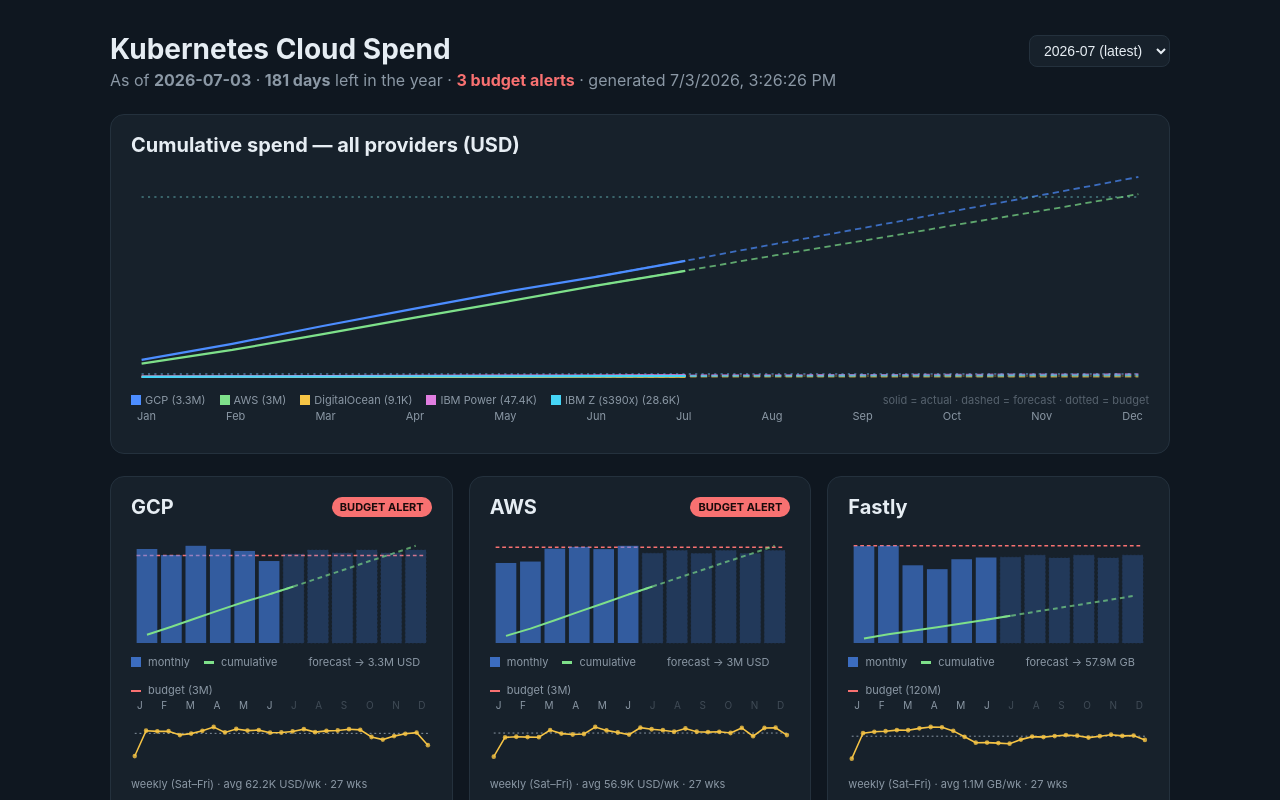
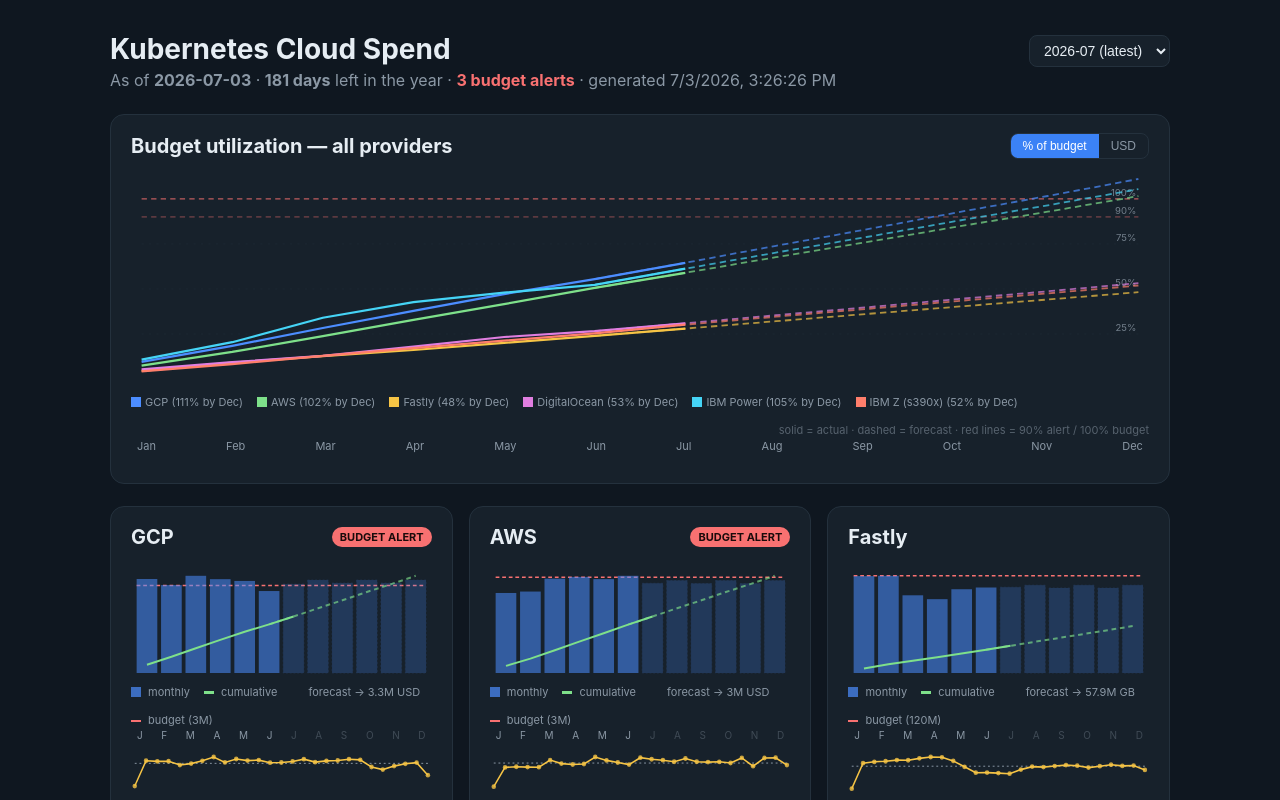
Before and after one commit to mfahlandt/k8s-cost, a React (Vite) app in the folder web/: page / in a window 1280 px wide. Shown: the top 800 px of the page. Built offline with nearby package versions, Linux system fonts and the light colour scheme.

Commit message:
web: comparison chart defaults to %-of-budget normalization with 90/100% lines, USD toggle

```diff
--- a/web/src/App.jsx
+++ b/web/src/App.jsx
@@ -213,6 +213,13 @@
         spread evenly (same approach as the old Excel) — the line is therefore
         flat within each month and steps at month boundaries.</dd>
 
+        <dt>Comparison chart (top)</dt>
+        <dd>Default view shows <code>cumulative spend ÷ annual budget</code> in %
+        — this makes big ($3M) and small ($17K) providers comparable and shows
+        who is burning budget fastest; crossing the 100% line before December
+        means overspend. Fastly's GB cap fits here too, since percentages are
+        unitless. Toggle to USD for absolute cumulative spend.</dd>
+
         <dt>Fastly</dt>
         <dd>Invoices are $0 under the committed contract, so we track{" "}
         <strong>bandwidth in GB</strong> instead; the "budget" is the contracted
@@ -319,42 +326,73 @@
   );
 }
 
-// ComparisonChart overlays every USD provider's cumulative line in one graph
-// (like the sheet's "Compare GCP & AWS"), with dashed forecast continuation.
+// ComparisonChart overlays every provider's cumulative trajectory in one graph.
+// Default mode normalizes to "% of annual budget" so small and large providers
+// are comparable (and Fastly's GB budget fits too — percentages are unitless);
+// the USD mode shows absolute cumulative spend for dollar providers.
 const COMPARE_COLORS = ["#4c8dff", "#7ee08a", "#f6c445", "#e07ee0", "#45d4f6", "#ff7e6b"];
 
 function ComparisonChart({ providers }) {
-  const usd = providers.filter((p) => (p.currency || "USD") === "USD" && p.series?.length);
-  if (usd.length < 2) return null;
+  const [mode, setMode] = useState("budget"); // "budget" | "usd"
+
+  const list =
+    mode === "budget"
+      ? providers.filter((p) => p.budget?.annualBudget > 0 && p.series?.length)
+      : providers.filter((p) => (p.currency || "USD") === "USD" && p.series?.length);
+  if (list.length < 2) return null;
 
   const W = 960, H = 220, PAD = 10;
-  const maxCum = Math.max(...usd.flatMap((p) => p.series.map((s) => s.cumulative)), 1);
+  const val = (p, s) =>
+    mode === "budget" ? (s.cumulative / p.budget.annualBudget) * 100 : s.cumulative;
+  const maxVal =
+    mode === "budget"
+      ? Math.max(...list.flatMap((p) => p.series.map((s) => val(p, s))), 110)
+      : Math.max(...list.flatMap((p) => p.series.map((s) => s.cumulative)), 1);
+
   const x = (i) => PAD + (i / 11) * (W - 2 * PAD);
-  const y = (v) => H - PAD - (v / maxCum) * (H - 2 * PAD);
+  const y = (v) => H - PAD - (v / maxVal) * (H - 2 * PAD);
 
   const compact = (v) =>
     new Intl.NumberFormat("en-US", { notation: "compact", maximumFractionDigits: 1 }).format(v);
 
+  const gridLines = mode === "budget" ? [25, 50, 75, 90, 100] : [];
+
   return (
     <section className="card compare">
-      <div className="card-head"><h2>Cumulative spend — all providers (USD)</h2></div>
+      <div className="card-head">
+        <h2>{mode === "budget" ? "Budget utilization — all providers" : "Cumulative spend — USD providers"}</h2>
+        <div className="mode-toggle">
+          <button className={mode === "budget" ? "on" : ""} onClick={() => setMode("budget")}>% of budget</button>
+          <button className={mode === "usd" ? "on" : ""} onClick={() => setMode("usd")}>USD</button>
+        </div>
+      </div>
       <div className="chart">
         <svg viewBox={`0 0 ${W} ${H}`} preserveAspectRatio="none" role="img"
-             aria-label="Cumulative spend comparison across providers">
-          {usd.map((p, pi) => {
+             aria-label="Cumulative comparison across providers">
+          {gridLines.map((g) => (
+            <g key={g}>
+              <line x1={PAD} x2={W - PAD} y1={y(g)} y2={y(g)}
+                    stroke={g >= 90 ? "var(--danger)" : "var(--line)"}
+                    strokeWidth={g === 100 ? 1.4 : 0.7}
+                    strokeDasharray={g >= 90 ? "5 4" : "2 5"}
+                    opacity={g >= 90 ? 0.75 : 0.6} />
+              <text x={W - PAD - 2} y={y(g) - 3} textAnchor="end" className="grid-label">{g}%</text>
+            </g>
+          ))}
+          {list.map((p, pi) => {
             const color = COMPARE_COLORS[pi % COMPARE_COLORS.length];
             const firstF = p.series.findIndex((s) => s.forecast);
             const actual = firstF === -1 ? p.series : p.series.slice(0, firstF + 1);
             const forecast = firstF === -1 ? [] : p.series.slice(Math.max(firstF - 1, 0));
             const toPts = (arr) =>
-              arr.map((s) => `${x(s.month - 1).toFixed(1)},${y(s.cumulative).toFixed(1)}`).join(" ");
+              arr.map((s) => `${x(s.month - 1).toFixed(1)},${y(val(p, s)).toFixed(1)}`).join(" ");
             return (
               <g key={p.provider} stroke={color}>
                 <polyline points={toPts(actual)} fill="none" strokeWidth="2.2" />
                 {forecast.length > 0 && (
                   <polyline points={toPts(forecast)} fill="none" strokeWidth="1.8" strokeDasharray="6 4" opacity="0.7" />
                 )}
-                {p.budget?.annualBudget > 0 && (
+                {mode === "usd" && p.budget?.annualBudget > 0 && (
                   <line x1={PAD} x2={W - PAD} y1={y(p.budget.annualBudget)} y2={y(p.budget.annualBudget)}
                         strokeWidth="1" strokeDasharray="2 4" opacity="0.5" />
                 )}
@@ -363,13 +401,22 @@
           })}
         </svg>
         <div className="chart-legend">
-          {usd.map((p, pi) => (
-            <span key={p.provider}>
-              <i className="sw" style={{ background: COMPARE_COLORS[pi % COMPARE_COLORS.length] }} />
-              {PROVIDER_NAMES[p.provider] || p.provider} ({compact(p.series[p.series.length - 1].cumulative)})
-            </span>
-          ))}
-          <span className="dim-note">solid = actual · dashed = forecast · dotted = budget</span>
+          {list.map((p, pi) => {
+            const last = p.series[p.series.length - 1];
+            const lbl =
+              mode === "budget"
+                ? `${Math.round(val(p, last))}% by Dec`
+                : compact(last.cumulative);
+            return (
+              <span key={p.provider}>
+                <i className="sw" style={{ background: COMPARE_COLORS[pi % COMPARE_COLORS.length] }} />
+                {PROVIDER_NAMES[p.provider] || p.provider} ({lbl})
+              </span>
+            );
+          })}
+          <span className="dim-note">
+            solid = actual · dashed = forecast{mode === "budget" ? " · red lines = 90% alert / 100% budget" : " · dotted = budget"}
+          </span>
         </div>
         <div className="chart-months chart-months-wide">
           {MONTHS.map((mn) => <span key={mn}>{mn}</span>)}
--- a/web/src/styles.css
+++ b/web/src/styles.css
@@ -109,6 +109,17 @@
 .compare svg { height: 220px; }
 .chart-months-wide { font-size: 11px; }
 .dim-note { opacity: 0.55; margin-left: auto; }
+.grid-label { fill: var(--muted); font-size: 9px; opacity: 0.8; }
+.mode-toggle { display: flex; gap: 0; border: 1px solid var(--line); border-radius: 8px; overflow: hidden; }
+.mode-toggle button {
+  background: transparent;
+  color: var(--muted);
+  border: none;
+  padding: 5px 12px;
+  font-size: 12px;
+  cursor: pointer;
+}
+.mode-toggle button.on { background: var(--accent); color: #fff; }
 .hdr-alert { color: var(--danger); font-weight: 700; }
 .hdr-top { display: flex; align-items: center; justify-content: space-between; gap: 12px; }
 .month-select {
```
